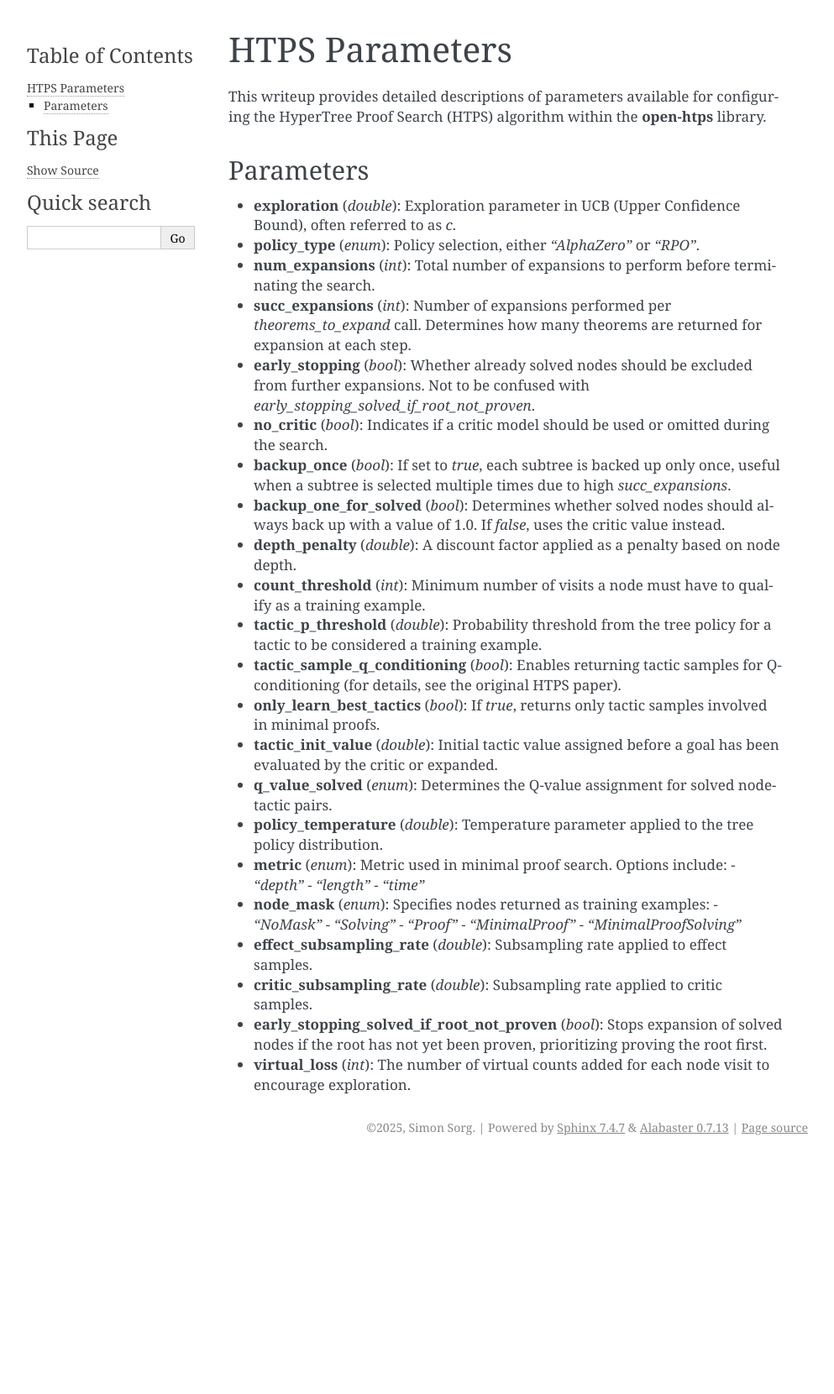
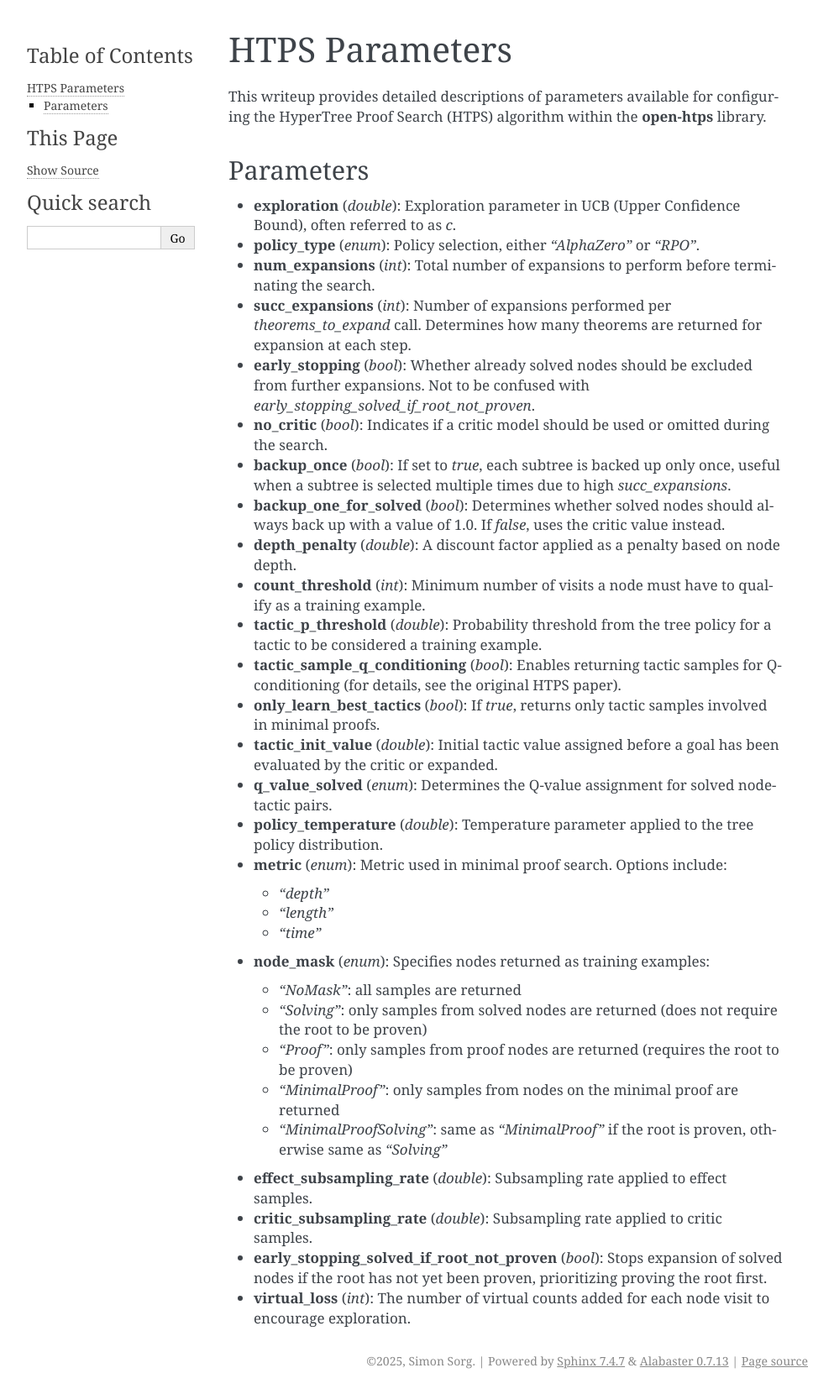
Before and after one commit to sorgfresser/htps, a Sphinx documentation site: the page built from docs/source/python/params.rst, in a window 1280 px wide. Shown: the whole page at 84% size, without its empty margins (148-1141 px from the left). Built offline with Sphinx 7.4.7, drawn with Linux system fonts in a browser that asks for light colours; before the commit the page ends 1382 px from its top, so only the background shows below that.

```diff
--- a/docs/source/index.rst
+++ b/docs/source/index.rst
@@ -45,6 +45,7 @@ Contents
    :maxdepth: 2
 
    python/overview
+   python/results
    python/params
    python/htps
    cpp/htps
--- a/docs/source/python/params.rst
+++ b/docs/source/python/params.rst
@@ -56,17 +56,19 @@ Parameters
 
 - **metric** (*enum*):
   Metric used in minimal proof search. Options include:
+
   - `"depth"`
   - `"length"`
   - `"time"`
 
 - **node_mask** (*enum*):
   Specifies nodes returned as training examples:
-  - `"NoMask"`
-  - `"Solving"`
-  - `"Proof"`
-  - `"MinimalProof"`
-  - `"MinimalProofSolving"`
+
+  - `"NoMask"`: all samples are returned
+  - `"Solving"`: only samples from solved nodes are returned (does not require the root to be proven)
+  - `"Proof"`: only samples from proof nodes are returned (requires the root to be proven)
+  - `"MinimalProof"`: only samples from nodes on the minimal proof are returned
+  - `"MinimalProofSolving"`: same as `"MinimalProof"` if the root is proven, otherwise same as `"Solving"`
 
 - **effect_subsampling_rate** (*double*):
   Subsampling rate applied to effect samples.
```
Also changed, not shown: docs/source/python/results.rst (added, +101 -0 lines).
